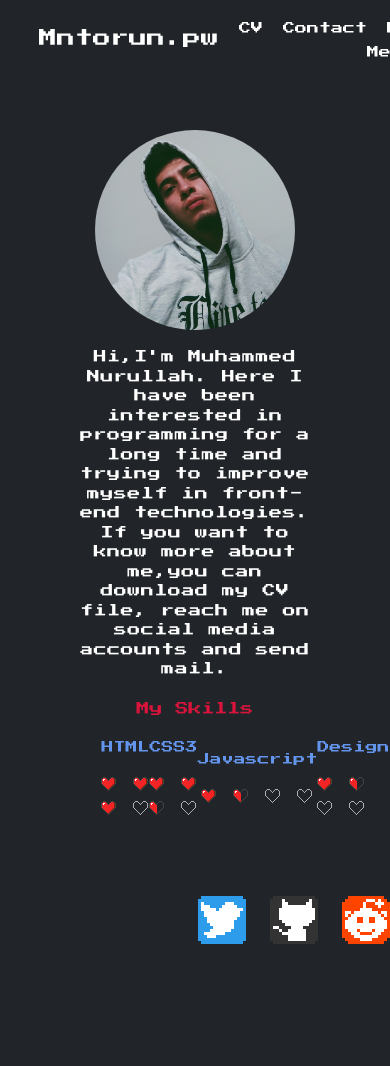
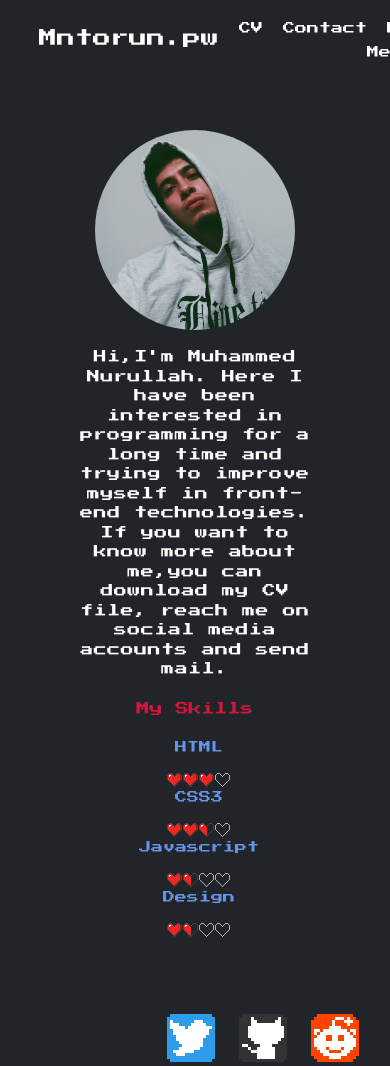
Before and after one commit to dessasin/mntorunpw, a plain HTML site: page index.html in a window 390 px wide. Shown: the top 1066 px of the page. Before the commit the page ends 948 px from the top, so only its background shows below. Drawn offline with nearby package versions, Linux system fonts and the light colour scheme.

Commit message:
media settings added

```diff
--- a/style/style.css
+++ b/style/style.css
@@ -75,6 +75,7 @@ h5 {
 	display: flex;
 	align-items: center;
 	justify-content: space-between;
+	flex-wrap: wrap;
 }
 .skill p {
 	color: cornflowerblue;
@@ -84,6 +85,7 @@ h5 {
 	display: flex;
 	align-items: center;
 	flex-direction: column;
+	flex-wrap: wrap;
 }
 .social {
 	position: relative;
@@ -97,3 +99,21 @@ h5 {
 .social .social__icon__list i {
 	padding-left: 24px;
 }
+
+@media (max-width: 990px) {
+	.skill_icons {
+		display: flex;
+	}
+	.social {
+		left: 30%;
+	}
+}
+
+@media (max-width: 750px) {
+	.social {
+		left: 25%;
+	}
+	.skills {
+		flex-direction: column;
+	}
+}
```
Also changed, not shown: index.html (+1 -1 lines).
